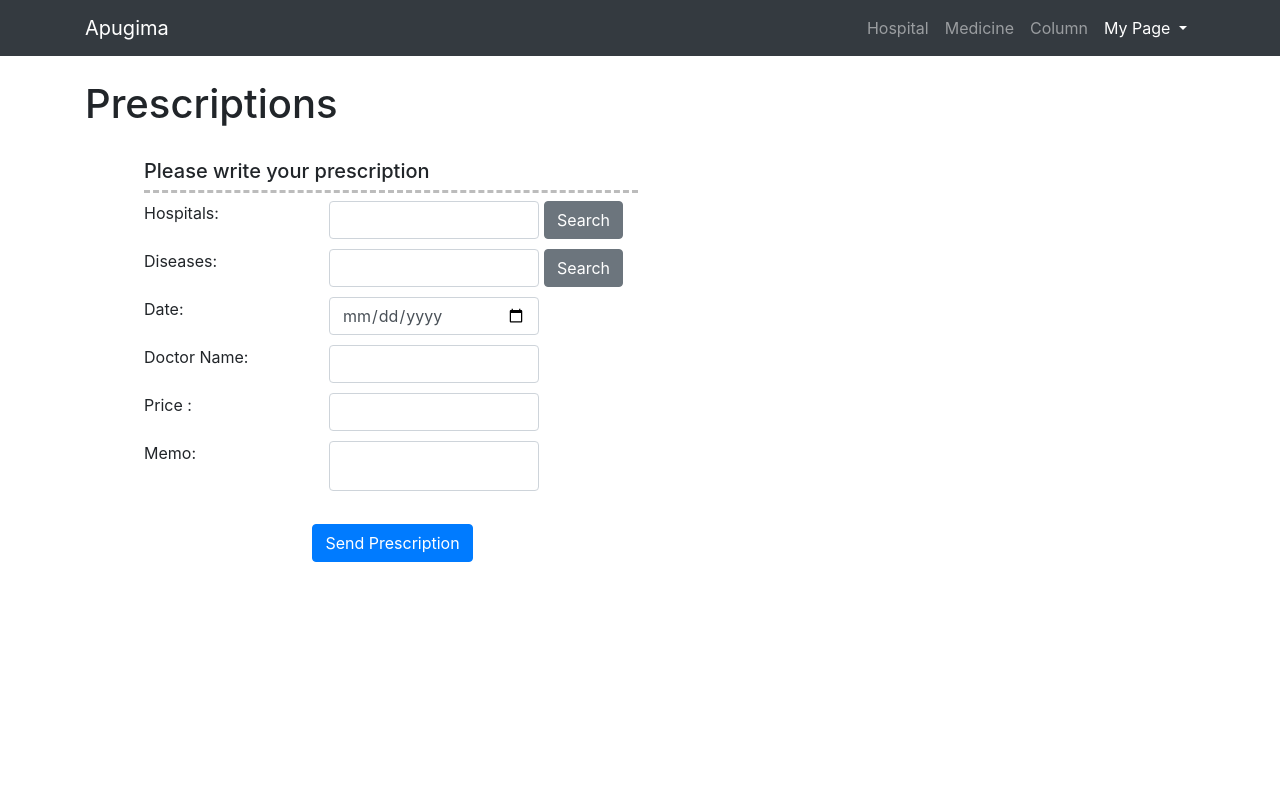
After one commit to bgy1060/DEMO_APUGIMA, a PHP site: page /prescriptions.php in a window 1280 px wide. The commit adds this page. Run offline with PHP 8.4, Linux system fonts and the light colour scheme; data that the repository does not hold is empty.

Commit message:
add prescriptions popup

```diff
--- a/columns.php
+++ b/columns.php
@@ -56,7 +56,7 @@
             </a>
             <div class="dropdown-menu dropdown-menu-right" aria-labelledby="navbarDropdownPages">
               <a class="dropdown-item" href="#">Diary</a>
-              <a class="dropdown-item" href="#">Prescriptions</a>
+              <a class="dropdown-item" href="prescriptions.php">Prescriptions</a>
               <a class="dropdown-item" href="myreview.php">My Review</a>
 							<a class="dropdown-item" href="manage.php">Manage</a>
             </div>
--- a/hospitals.php
+++ b/hospitals.php
@@ -46,7 +46,7 @@
             </a>
             <div class="dropdown-menu dropdown-menu-right" aria-labelledby="navbarDropdownPages">
               <a class="dropdown-item" href="#">Diary</a>
-              <a class="dropdown-item" href="#">Prescriptions</a>
+              <a class="dropdown-item" href="prescriptions.php">Prescriptions</a>
               <a class="dropdown-item" href="myreview.php">My Review</a>
 							<a class="dropdown-item" href="manage.php">Manage</a>
             </div>
--- a/hospitals_search.php
+++ b/hospitals_search.php
@@ -46,7 +46,7 @@
             </a>
             <div class="dropdown-menu dropdown-menu-right" aria-labelledby="navbarDropdownPages">
               <a class="dropdown-item" href="#">Diary</a>
-              <a class="dropdown-item" href="#">Prescriptions</a>
+              <a class="dropdown-item" href="prescriptions.php">Prescriptions</a>
               <a class="dropdown-item" href="myreview.php">My Review</a>
 							<a class="dropdown-item" href="manage.php">Manage</a>
             </div>
--- a/manage.php
+++ b/manage.php
@@ -46,7 +46,7 @@
             </a>
             <div class="dropdown-menu dropdown-menu-right" aria-labelledby="navbarDropdownPages">
               <a class="dropdown-item" href="#">Diary</a>
-              <a class="dropdown-item" href="#">Prescriptions</a>
+              <a class="dropdown-item" href="prescriptions.php">Prescriptions</a>
               <a class="dropdown-item" href="myreview.php">My Review</a>
 							<a class="dropdown-item active" href="manage.php">Manage</a>
             </div>
--- a/medicines.php
+++ b/medicines.php
@@ -46,7 +46,7 @@
             </a>
             <div class="dropdown-menu dropdown-menu-right" aria-labelledby="navbarDropdownPages">
               <a class="dropdown-item" href="#">Diary</a>
-              <a class="dropdown-item" href="#">Prescriptions</a>
+              <a class="dropdown-item" href="prescriptions.php">Prescriptions</a>
               <a class="dropdown-item" href="myreview.php">My Review</a>
 							<a class="dropdown-item" href="manage.php">Manage</a>
             </div>
--- a/medicines_search.php
+++ b/medicines_search.php
@@ -46,7 +46,7 @@
             </a>
             <div class="dropdown-menu dropdown-menu-right" aria-labelledby="navbarDropdownPages">
               <a class="dropdown-item" href="#">Diary</a>
-              <a class="dropdown-item" href="#">Prescriptions</a>
+              <a class="dropdown-item" href="prescriptions.php">Prescriptions</a>
               <a class="dropdown-item" href="myreview.php">My Review</a>
 							<a class="dropdown-item" href="manage.php">Manage</a>
             </div>
--- a/myreview.php
+++ b/myreview.php
@@ -46,7 +46,7 @@
             </a>
             <div class="dropdown-menu dropdown-menu-right" aria-labelledby="navbarDropdownPages">
               <a class="dropdown-item" href="#">Diary</a>
-              <a class="dropdown-item" href="#">Prescriptions</a>
+              <a class="dropdown-item" href="prescriptions.php">Prescriptions</a>
               <a class="dropdown-item active" href="myreview.php">My Review</a>
 							<a class="dropdown-item" href="manage.php">Manage</a>
             </div>
--- a/myreviewh.php
+++ b/myreviewh.php
@@ -46,7 +46,7 @@
             </a>
             <div class="dropdown-menu dropdown-menu-right" aria-labelledby="navbarDropdownPages">
               <a class="dropdown-item" href="#">Diary</a>
-              <a class="dropdown-item" href="#">Prescriptions</a>
+              <a class="dropdown-item" href="prescriptions.php">Prescriptions</a>
               <a class="dropdown-item active" href="myreview.php">My Review</a>
 							<a class="dropdown-item" href="manage.php">Manage</a>
             </div>
--- a/myreviewm.php
+++ b/myreviewm.php
@@ -46,7 +46,7 @@
             </a>
             <div class="dropdown-menu dropdown-menu-right" aria-labelledby="navbarDropdownPages">
               <a class="dropdown-item" href="#">Diary</a>
-              <a class="dropdown-item" href="#">Prescriptions</a>
+              <a class="dropdown-item" href="prescriptions.php">Prescriptions</a>
               <a class="dropdown-item active" href="myreview.php">My Review</a>
 							<a class="dropdown-item" href="manage.php">Manage</a>
             </div>
--- /dev/null
+++ b/prescriptions.php
@@ -0,0 +1,195 @@
+<?php
+	include_once 'includes/dbh.inc.php';
+?>
+
+<script>
+	window.onload = function() {
+		checkDiseaseSession();
+		checkHospitalSession();
+	}
+	function openChild(url, field) {
+		var opt = "toolbar=no, resizable=yes, scrollbars=yes, location=no, resize=no,menubar=no, directories=no, copyhistory=0, width=600, height=400, top=100, left=100";
+		window.name = "ori_window";
+		window.open(url, 'new_window', opt);
+	}
+	function checkDiseaseSession(){
+		const disease = localStorage.getItem("pre_disease");
+		if(disease == null || disease == undefined) return;
+		document.getElementById("pre_disease").value = disease; //일반적인 방법
+	}
+	function checkHospitalSession(){
+		const hospital = localStorage.getItem("pre_hospital");
+		if(hospital == null || hospital == undefined) return;
+		document.getElementById("pre_hospital").value = hospital; //일반적인 방법
+	}
+</script>
+
+<!DOCTYPE html>
+<html>
+<head>
+	<meta charset="utf-8">
+	<meta name="viewport" content="width=device-width, initial-scale=1, shrink-to-fit=no">
+	<meta name="description" content="">
+	<meta name="author" content="">
+
+	<title>Apugima</title>
+
+	<!-- Bootstrap core CSS -->
+	<link href="vendor/bootstrap/css/custom.css" rel="stylesheet">
+
+	<!-- Custom styles for this template -->
+	<link href="css/modern-business.css" rel="stylesheet">
+</head>
+<style>
+	.mb-4, .my-4 {
+		margin-bottom: 1.5rem !important;
+		margin-left: 9rem !important;
+		width: 40%;
+	}
+	.controls{
+		display : flex;
+	}
+	.form-control{
+		width: 40% !important;
+		position: absolute;
+    	left: 200px;
+	}
+	h5{
+		border-bottom: 3px dashed #bcbcbc;
+   	 	padding-bottom: 7px;
+		margin-top: 15px;
+	}
+	#params_memo{
+		height : 50px;
+	}
+	.col-lg-8 {
+    flex: none;
+    max-width: none;
+	}
+	.input-group-append {
+    position: absolute;
+    right: 30px;
+	}
+	#sendPreButton{
+		position: absolute;
+		left: 35%;
+		top: 110%;
+	}
+</style>
+<body>
+	 <!-- Navigation -->
+	 <nav class="navbar fixed-top navbar-expand-lg navbar-dark bg-dark fixed-top">
+    <div class="container">
+      <a class="navbar-brand" href="index.html">Apugima</a>
+      <button class="navbar-toggler navbar-toggler-right" type="button" data-toggle="collapse" data-target="#navbarResponsive" aria-controls="navbarResponsive" aria-expanded="false" aria-label="Toggle navigation">
+        <span class="navbar-toggler-icon"></span>
+      </button>
+      <div class="collapse navbar-collapse" id="navbarResponsive">
+        <ul class="navbar-nav ml-auto">
+          <li class="nav-item">
+            <a class="nav-link" href="hospitals.php">Hospital</a>
+          </li>
+          <li class="nav-item">
+            <a class="nav-link" href="medicines.php">Medicine</a>
+          </li>
+					<li class="nav-item">
+						<a class="nav-link" href="columns.php">Column</a>
+					</li>
+          <li class="nav-item dropdown">
+            <a class="nav-link dropdown-toggle active" href="#" id="navbarDropdownPages" data-toggle="dropdown" aria-haspopup="true" aria-expanded="false">
+              My Page
+            </a>
+            <div class="dropdown-menu dropdown-menu-right" aria-labelledby="navbarDropdownPages">
+              <a class="dropdown-item" href="#">Diary</a>
+              <a class="dropdown-item" href="prescriptions.php">Prescriptions</a>
+              <a class="dropdown-item" href="myreview.php">My Review</a>
+							<a class="dropdown-item" href="manage.php">Manage</a>
+            </div>
+          </li>
+        </ul>
+      </div>
+    </div>
+  </nav>
+    <!-- Page Content -->
+	<div class="container">
+
+	<!-- Page Heading/Breadcrumbs -->
+	<div style="display: flex !important;">
+		<h1 class="mt-4 mb-3">Prescriptions</h1>
+		<div class="mt-auto mb-3 ml-auto"></div>
+	</div>
+
+
+</div>
+    <!-- Contact Form -->
+    <!-- In order to set the email address and subject line for the contact form go to the bin/contact_me.php file. -->
+    <div class="row">
+      <div class="col-lg-8 mb-4">
+        <h5>Please write your prescription</h5>
+        <form id="sendPrescription" novalidate>
+          <div class="control-group form-group">
+            <div class="controls">
+              <label>Hospitals:</label>
+              <input type="text" class="form-control" name="params_hosptial" id="pre_hospital" required data-validation-required-message="Please search hospital.">
+			<span class="input-group-append">
+					<input type="submit" onclick="openChild('modal_search_hospital.php', this);" class="btn btn-secondary" value="Search" ></input>
+			</span>
+			  <p class="help-block"></p>
+            </div>
+          </div>
+          <div class="control-group form-group">
+            <div class="controls">
+			  <label>Diseases:</label>
+			  <input type="text" class="form-control"  name="params_disease" id="pre_disease" required data-validation-required-message="Please search disease.">
+			<span class="input-group-append">
+					<input type="submit" onclick="openChild('modal_search_disease.php', this);" class="btn btn-secondary" value="Search" ></input>
+			</span>
+            </div>
+          </div>
+          <div class="control-group form-group">
+            <div class="controls">
+              <label>Date:</label>
+              <input type="date" class="form-control" name="params_date">
+            </div>
+		  </div>
+		  <div class="control-group form-group">
+            <div class="controls">
+              <label>Doctor Name:</label>
+              <input type="text" class="form-control" id="params_doctor">
+            </div>
+		  </div>
+		  <div class="control-group form-group">
+            <div class="controls">
+              <label>Price :</label>
+			  <input type="text" class="form-control" id="params_price">
+            </div>
+          </div>
+          <div class="control-group form-group">
+            <div class="controls">
+              <label>Memo:</label>
+              <textarea rows="10" cols="100" class="form-control" id="params_memo" maxlength="999" style="resize:none"></textarea>
+			</div>
+			<p class="help-block"></p>
+		  </div>
+          <div id="success"></div>
+          <!-- For success/fail messages -->
+          <button type="submit" class="btn btn-primary" id="sendPreButton">Send Prescription</button>
+        </form>
+      </div>
+
+    </div>
+    <!-- /.row -->
+	<?php
+		$sql = "SELECT * FROM prescriptions, hospitals, diseases WHERE prescriptions.hospital_id = hospitals.hospital_id AND prescriptions.disease_id=diseases.disease_id;";
+		$result = mysqli_query($conn, $sql);
+		$resultCheck = mysqli_num_rows($result);
+
+		if($resultCheck > 0){
+			while($row = mysqli_fetch_assoc($result)){
+				echo $row['prescription_id'] ."번 ". $row['prescription_date']. " 병원이름: " . $row['hospital_name']. " 질병이름: ". $row['disease_name'].  " 메모: " .$row['memo'] . " 가격: ".$row['prescription_price']. "원". "교수님: " . $row['doctor_name'] . "<br>";
+			}
+		}
+	?>
+</body>
+
+</html>
```
Also changed, not shown: modal_search_disease.php (added, +34 -0 lines), modal_search_disease_list.php (added, +51 -0 lines), modal_search_hospital.php (added, +34 -0 lines), modal_search_hospital_list.php (added, +52 -0 lines), prescriptions_create.php (added, +21 -0 lines).
